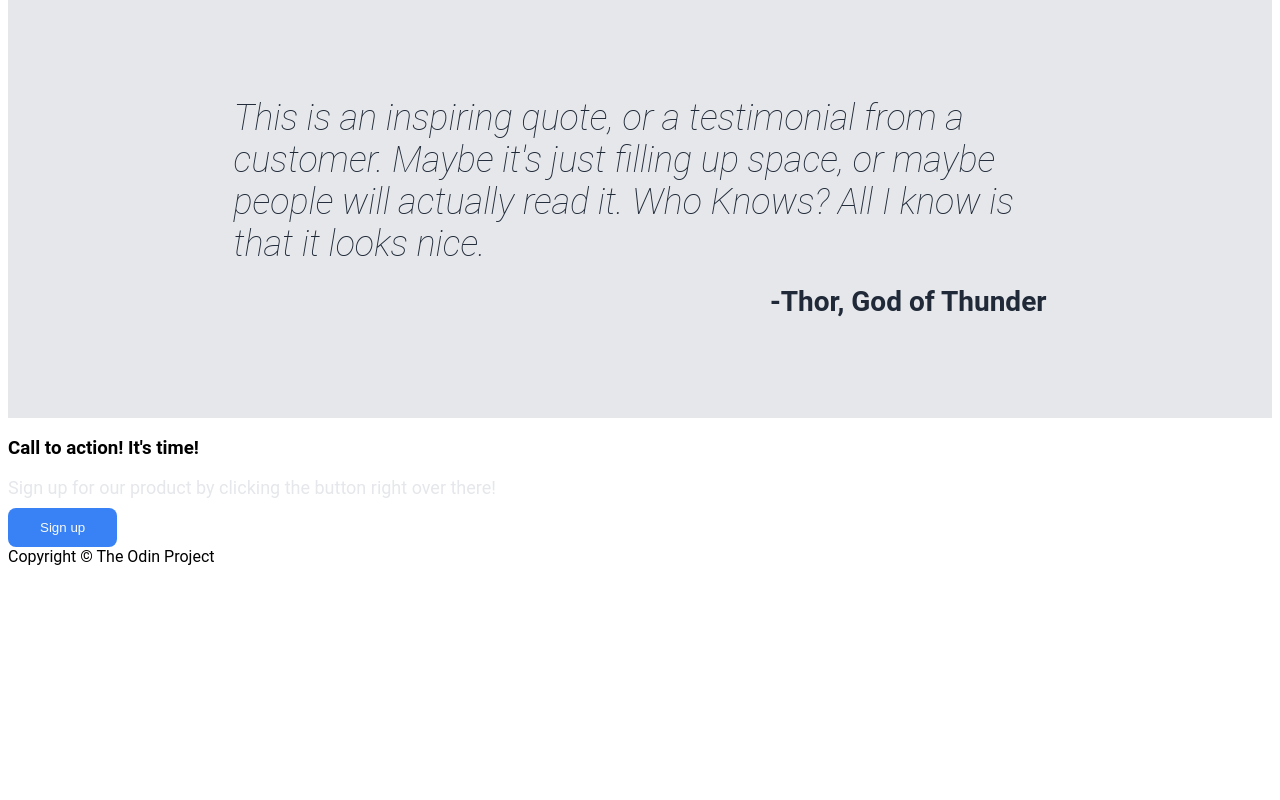
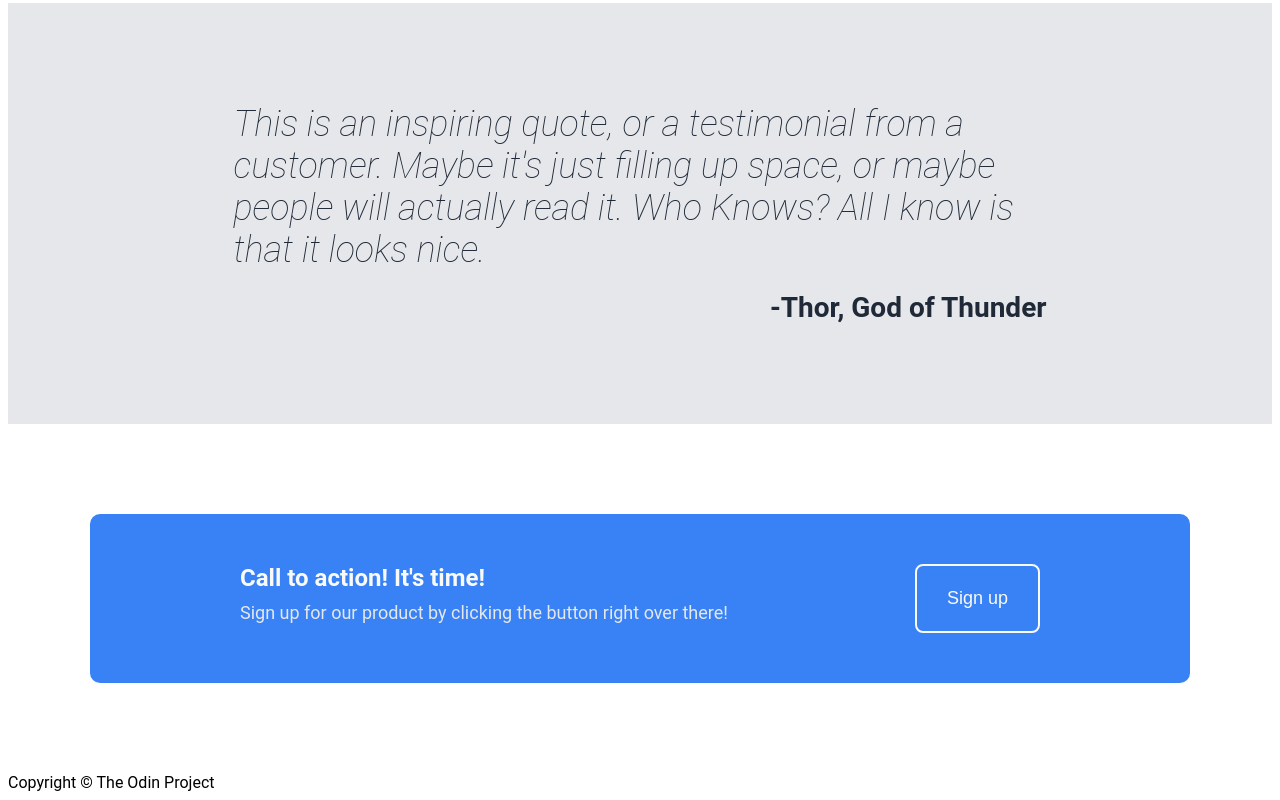
Before and after one commit to ARTSZL/odin-landing-page, a plain HTML site: page index.html in a window 1280 px wide. Shown: the part 972-1772 px from the top of the page. Before the commit the page ends 1546 px from the top, so only its background shows below. Drawn offline with Linux system fonts and the light colour scheme.

Commit message:
Style Section 4
Add style to CTA section, style h3 and button

```diff
--- a/style.css
+++ b/style.css
@@ -17,17 +17,16 @@ p {
 button {
     background-color: #3882f6;
     color: #f9faf8;
+    padding: 10px 30px 10px 30px;
+    border-radius: 8px;
+    border-color: transparent;
+    font-size: 18px;
 }
 header {
     display: flex;
     justify-content: space-between;
     margin-top: -60px;
     margin-bottom: 50px;
-}
-button {
-    padding: 10px 30px 10px 30px;
-    border-radius: 8px;
-    border-color: transparent;
 }
 .logo {
     margin-right: auto;
@@ -126,3 +125,27 @@ h2 {
     margin-left: auto;
     width: auto;
 }
+.section4 {
+    width: auto;
+    margin: 0px -8px 0px -8px;
+    padding: 90px 90px 90px 90px;
+}
+.CTA {
+    background-color: #3882f6;
+    border-radius: 10px;
+    border: transparent;
+    padding: 50px 150px 50px 150px;
+    display: flex;
+    justify-content: space-between;
+    width: auto;
+    flex: 1;
+}
+h3 {
+    color: #f9faf8;
+    font-size: 24px;
+    margin: 0px;
+}
+.CTA button {
+    border: 2px solid #f9faf8;
+    border-radius: 8px;
+}
```
